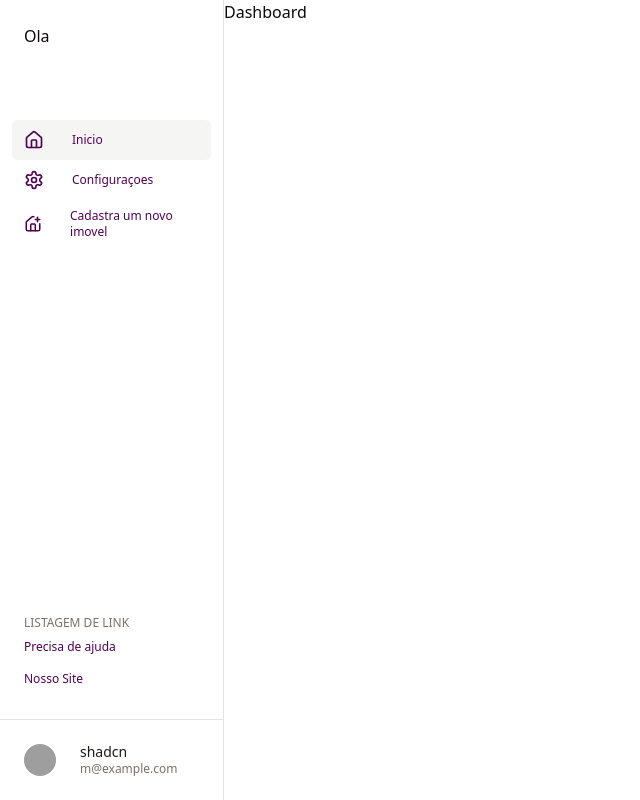
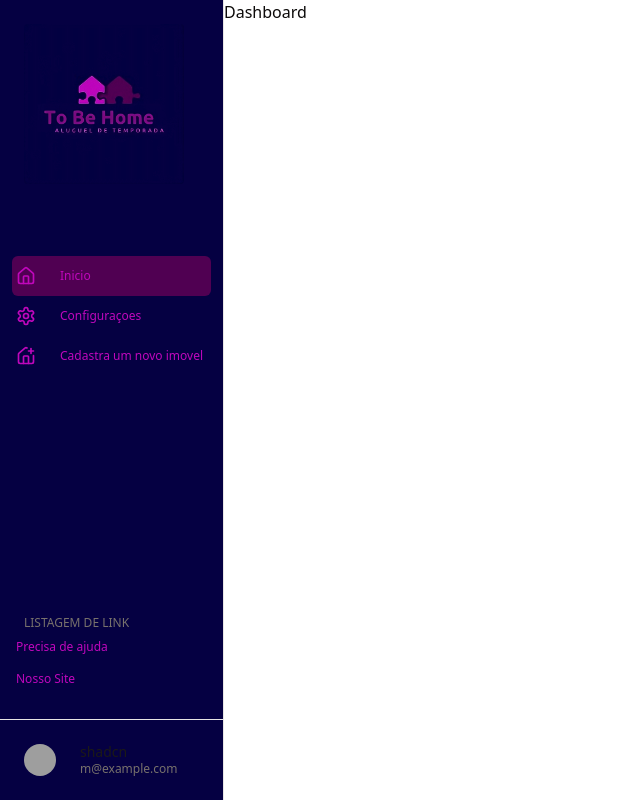
Before and after one commit to THIAGOMORGADO/web-projeto-tobehome, a Next.js app: page /dashboard in a window 1280 px wide. Shown: the whole page, without its empty margins (0-640 px from the left). Built offline with nearby package versions, Linux system fonts and the light colour scheme; grey boxes are pictures that could not be loaded.

Commit message:
feat: Adicionando cores do projeto no sidebar

```diff
--- a/src/app/_components/Dashboard/SideBar.tsx
+++ b/src/app/_components/Dashboard/SideBar.tsx
@@ -85,8 +85,8 @@ export function SideBarNavLink({
     <Link
       href={href}
       className={cn(
-        " text-[#500052] text-xs px-3 py-2 rounded-md flex items-center gap-2",
-        active && "bg-secondary",
+        " text-[#c007bc] text-xs px-1 py-2 rounded-md flex items-center gap-1",
+        active && "bg-[#500052]",
         className
       )}
     >
--- a/src/app/dashboard/_components/SideBar/index.tsx
+++ b/src/app/dashboard/_components/SideBar/index.tsx
@@ -16,6 +16,9 @@ import { HomeIcon, Settings, HousePlus } from "lucide-react";
 import { usePathname } from "next/navigation";
 import React from "react";
 import UserDropdowm from "../UserDropdown";
+import Image from "next/image";
+
+import Logo from "@/app/assets/logo.jpg";
 
 export default function Main_SideBar() {
   const pathname = usePathname();
@@ -26,9 +29,9 @@ export default function Main_SideBar() {
 
   return (
     <div>
-      <SideBar>
+      <SideBar className="bg-[#050042]">
         <SideBarHeader className="">
-          <h1>Ola</h1>
+          <Image src={Logo} alt="logo" className="w-40 h-40 rounded-sm" />
         </SideBarHeader>
         <SideBarMain className="flex flex-col flex-grow">
           <SideBarNav>
```
